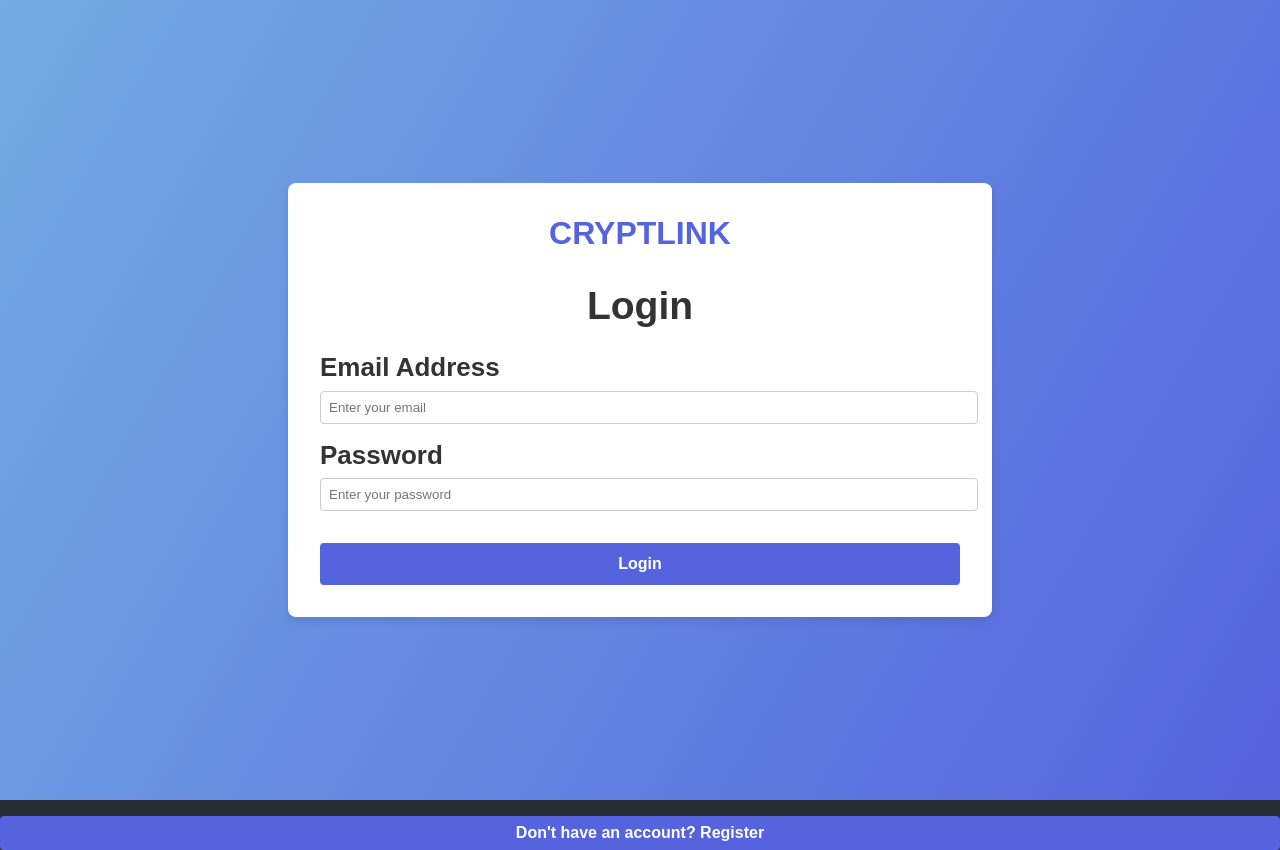
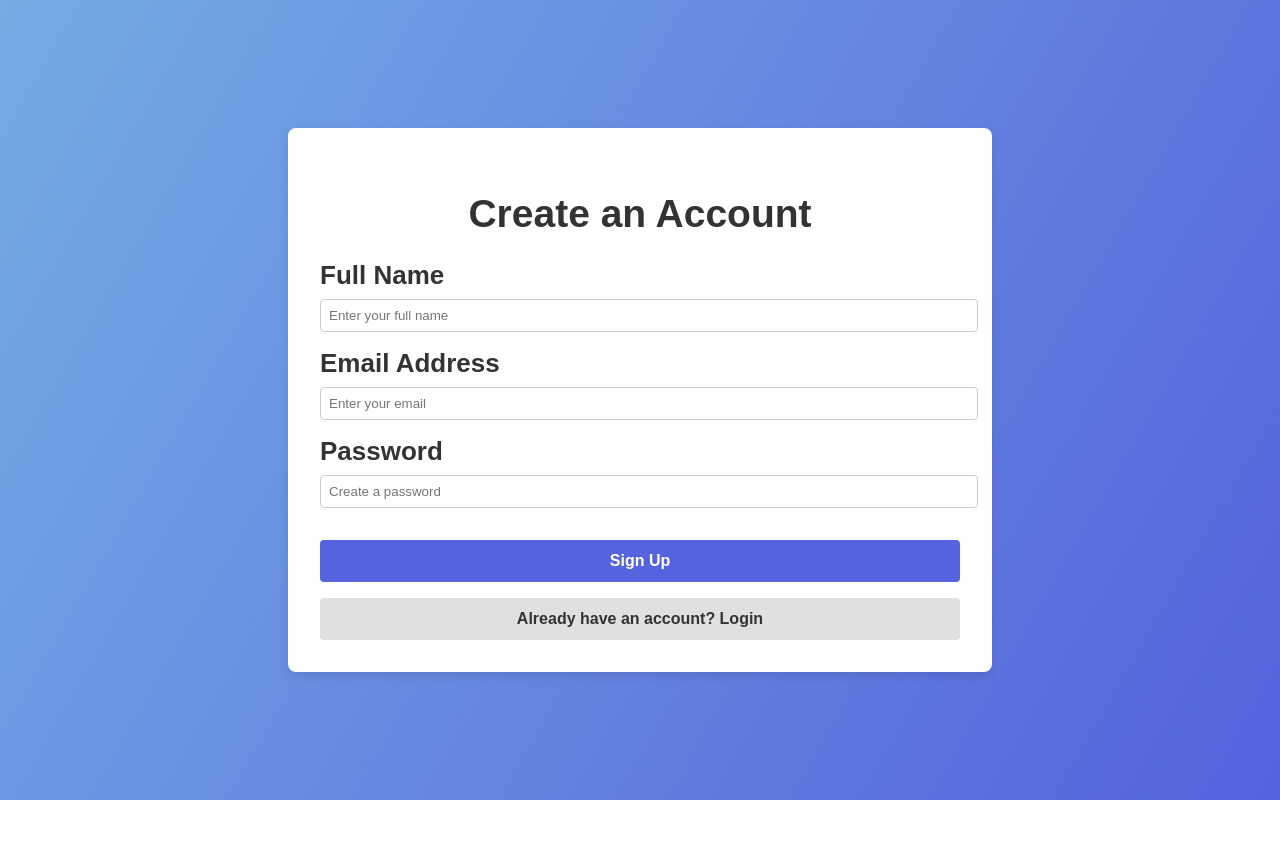
Before and after one commit to chysom9/CryptLink, a React (Create React App) app in the folder cryptlinkapp/: page /register in a window 1280 px wide. After the commit the page ends 800 px from the top, so only its background shows below. Built offline with nearby package versions, Linux system fonts and the light colour scheme.

Commit message:
updated semanitcs

```diff
--- a/cryptlinkapp/src/App.js
+++ b/cryptlinkapp/src/App.js
@@ -9,27 +9,39 @@ function App() {
   const [showLogin, setShowLogin] = useState(true);
 
   return (
-    <div className="App">
-      <header className="App-header">
-        {/* Conditionally render Login or Registration */}
-        {showLogin ? <Login /> : <Registration />}
-        {/* Button to switch between forms */}
-        <button
-          style={{
-            marginTop: '1rem',
-            padding: '0.5rem 1rem',
-            border: 'none',
-            borderRadius: '4px',
-            backgroundColor: '#5563DE',
-            color: '#fff',
-            cursor: 'pointer'
-          }}
-          onClick={() => setShowLogin(!showLogin)}
-        >
-          {showLogin ? "Don't have an account? Register" : "Already have an account? Login"}
-        </button>
-      </header>
-    </div>
+    // <div className="App">
+    //   <header className="App-header">
+    //     {/* Conditionally render Login or Registration */}
+    //     {showLogin ? <Login /> : <Registration />}
+    //     {/* Button to switch between forms */}
+    //     <button
+    //       style={{
+    //         marginTop: '1rem',
+    //         padding: '0.5rem 1rem',
+    //         border: 'none',
+    //         borderRadius: '4px',
+    //         backgroundColor: '#5563DE',
+    //         color: '#fff',
+    //         cursor: 'pointer'
+    //       }}
+    //       onClick={() => setShowLogin(!showLogin)}
+    //     >
+    //       {showLogin ? "Don't have an account? Register" : "Already have an account? Login"}
+    //     </button>
+    //   </header>
+    // </div>
+
+    <Router>
+      <div className="App">
+        <header className="App-header">
+          <Routes>
+            <Route path="/login" element={<Login />} />
+            <Route path="/register" element={<Registration />} />
+            <Route path="*" element={<Login />} /> {/* Default route to login */}
+          </Routes>
+        </header>
+      </div>
+    </Router>
   );
 }
 
--- a/cryptlinkapp/src/login.css
+++ b/cryptlinkapp/src/login.css
@@ -92,3 +92,19 @@ button:hover {
         min-width: 320px !important;
     }
 }
+.switch-button {
+    width: 100%;
+    padding: 0.75rem;
+    border: none;
+    border-radius: 4px;
+    background-color: #e0e0e0;
+    color: #333;
+    font-weight: bold;
+    cursor: pointer;
+    margin-top: 1rem;
+    font-size: 1rem;
+}
+
+.switch-button:hover {
+    background-color: #d6d6d6;
+}
--- a/cryptlinkapp/src/login.js
+++ b/cryptlinkapp/src/login.js
@@ -1,4 +1,5 @@
 import React, { useState } from "react";
+import { useNavigate } from "react-router-dom";
 import "./login.css";
 
 function Login() {
@@ -8,6 +9,8 @@ function Login() {
 
   // State to store error messages
   const [errors, setErrors] = useState({});
+
+  const navigate = useNavigate();
 
   // Form submission handler
   const handleSubmit = (e) => {
@@ -72,6 +75,11 @@ function Login() {
         </div>
 
         <button type="submit">Login</button>
+
+        {/* Button to navigate to registration */}
+        <button className="switch-button" onClick={() => navigate("/register")}>
+          Create an Account
+        </button>
       </form>
     </div>
   );
--- a/cryptlinkapp/src/registration.css
+++ b/cryptlinkapp/src/registration.css
@@ -1,10 +1,18 @@
 /* Registration.css */
+
+html, body, #root {
+  height: 100%;
+  width: 100%;
+  margin: 0;
+  padding: 0;
+}
 
 .registration-container {
   display: flex;
   justify-content: center;
   align-items: center;
   min-height: 100vh;
+  width: 100vw; /* Ensure full width */
   background: linear-gradient(120deg, #74ABE2, #5563DE);
   font-family: Arial, sans-serif;
 }
@@ -13,8 +21,20 @@
   background: #ffffff;
   padding: 2rem;
   border-radius: 8px;
-    width: 350px;
-    box-shadow: 0 4px 8px rgba(0,0,0,0.1);
+  min-width: 500px !important; /* Ensure a wider layout */
+  max-width: 700px !important;
+  width: 50% !important;
+  box-shadow: 0 4px 8px rgba(0, 0, 0, 0.1);
+  text-align: center;
+}
+
+/* Logo */
+.logo {
+  font-size: 2rem;
+  font-weight: bold;
+  color: #5563DE;
+  text-align: center;
+  margin-bottom: 1rem;
 }
 
 .registration-form h2 {
@@ -25,6 +45,7 @@
 
 .form-group {
   margin-bottom: 1rem;
+  text-align: left;
 }
 
 .form-group label {
@@ -63,3 +84,27 @@
 button:hover {
   background-color: #4151c9;
 }
+
+/* Media query for responsiveness */
+@media (max-width: 768px) {
+  .registration-form {
+      width: 80%;
+      min-width: 320px !important;
+  }
+}
+.switch-button {
+  width: 100%;
+  padding: 0.75rem;
+  border: none;
+  border-radius: 4px;
+  background-color: #e0e0e0;
+  color: #333;
+  font-weight: bold;
+  cursor: pointer;
+  margin-top: 1rem;
+  font-size: 1rem;
+}
+
+.switch-button:hover {
+  background-color: #d6d6d6;
+}
--- a/cryptlinkapp/src/registration.js
+++ b/cryptlinkapp/src/registration.js
@@ -1,4 +1,5 @@
 import React, { useState } from "react";
+import { useNavigate } from "react-router-dom";
 import "./registration.css";
 
 function Registration() {
@@ -9,6 +10,8 @@ function Registration() {
 
   // Error handling states
   const [errors, setErrors] = useState({});
+
+  const navigate = useNavigate();
 
   // Form submit handler
   const handleSubmit = (e) => {
@@ -90,6 +93,11 @@ function Registration() {
         </div>
 
         <button type="submit">Sign Up</button>
+
+        {/* Button to navigate to login */}
+       <button className="switch-button" onClick={() => navigate("/login")}>
+          Already have an account? Login
+        </button>
       </form>
     </div>
   );
```
Lines whose indentation alone changed are shown as unchanged.
